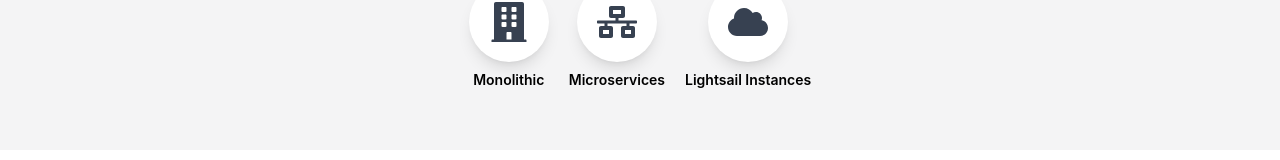
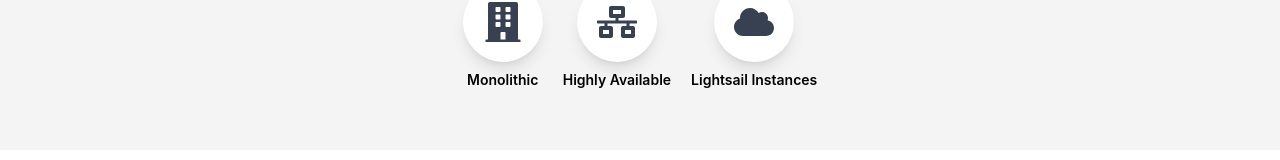
Before and after one commit to kumail111/XMOPS-frontend, a React (Create React App) app: page /dashboard in a window 1280 px wide. Shown: the part 146-306 px from the top of the page. Built offline with nearby package versions, Linux system fonts and the light colour scheme.

Commit message:
fix: infra name

```diff
--- a/src/components/dashboard/Dashboard.js
+++ b/src/components/dashboard/Dashboard.js
@@ -8,7 +8,7 @@
     icon: <FaBuilding className="w-10 h-10 text-gray-700" />,
   },
   {
-    name: "Microservices",
+    name: "Highly Available",
     icon: <FaNetworkWired className="w-10 h-10 text-gray-700" />,
   },
   {
```
